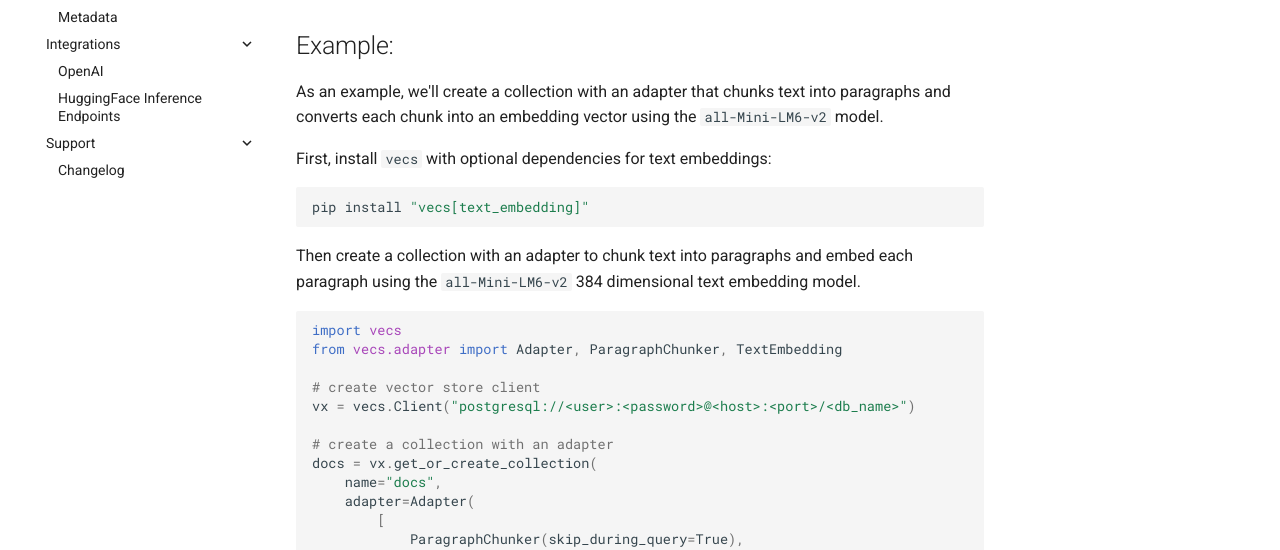
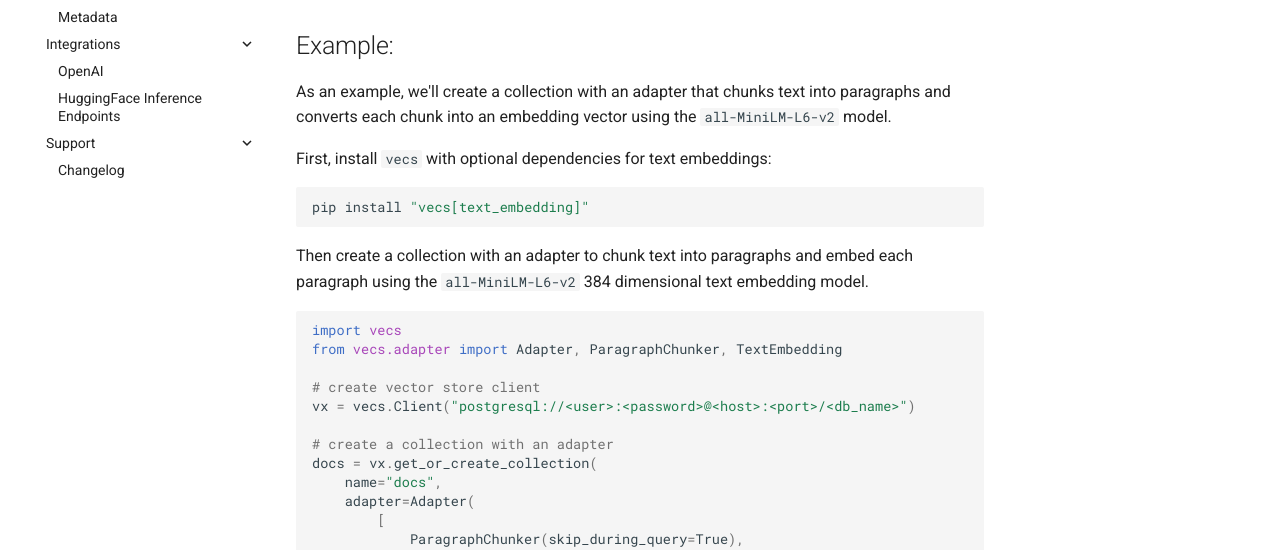
Before and after one commit to supabase/vecs, an MkDocs documentation site: the page built from docs/concepts_adapters.md, in a window 1280 px wide and 900 px high. Shown: the part 336-886 px from the top of the window. Built offline with MkDocs 1.6.1 and Material for MkDocs 9.7.7, drawn with Linux system fonts in a browser that asks for light colours; comment, search, counter and statistics services are not loaded; some of the changed text lies outside the part shown.

Commit message:
docs fixes

````diff
--- a/docs/concepts_adapters.md
+++ b/docs/concepts_adapters.md
@@ -5,14 +5,14 @@ Adapters are an optional feature to transform data before adding to or querying
 Additionally, adapter transformations are applied lazily and can internally batch operations which can make them more memory and CPU efficient compared to manually executing transforms.
 
 ## Example:
-As an example, we'll create a collection with an adapter that chunks text into paragraphs and converts each chunk into an embedding vector using the `all-Mini-LM6-v2` model.
+As an example, we'll create a collection with an adapter that chunks text into paragraphs and converts each chunk into an embedding vector using the `all-MiniLM-L6-v2` model.
 
 First, install `vecs` with optional dependencies for text embeddings:
 ```sh
 pip install "vecs[text_embedding]"
 ```
 
-Then create a collection with an adapter to chunk text into paragraphs and embed each paragraph using the `all-Mini-LM6-v2` 384 dimensional text embedding model.
+Then create a collection with an adapter to chunk text into paragraphs and embed each paragraph using the `all-MiniLM-L6-v2` 384 dimensional text embedding model.
 
 ```python
 import vecs
@@ -27,7 +27,7 @@ docs = vx.get_or_create_collection(
     adapter=Adapter(
         [
             ParagraphChunker(skip_during_query=True),
-            TextEmbedding(model='all-Mini-LM6-v2'),
+            TextEmbedding(model='all-MiniLM-L6-v2'),
         ]
     )
 )
@@ -111,7 +111,7 @@ vx.get_or_create_collection(
     name="docs",
     adapter=Adapter(
         [
-            TextEmbedding(model='all-Mini-LM6-v2')
+            TextEmbedding(model='all-MiniLM-L6-v2')
         ]
     )
 )
````
Also changed, not shown: docs/api.md (+3 -3 lines), docs/support_changelog.md (+3 -2 lines).
